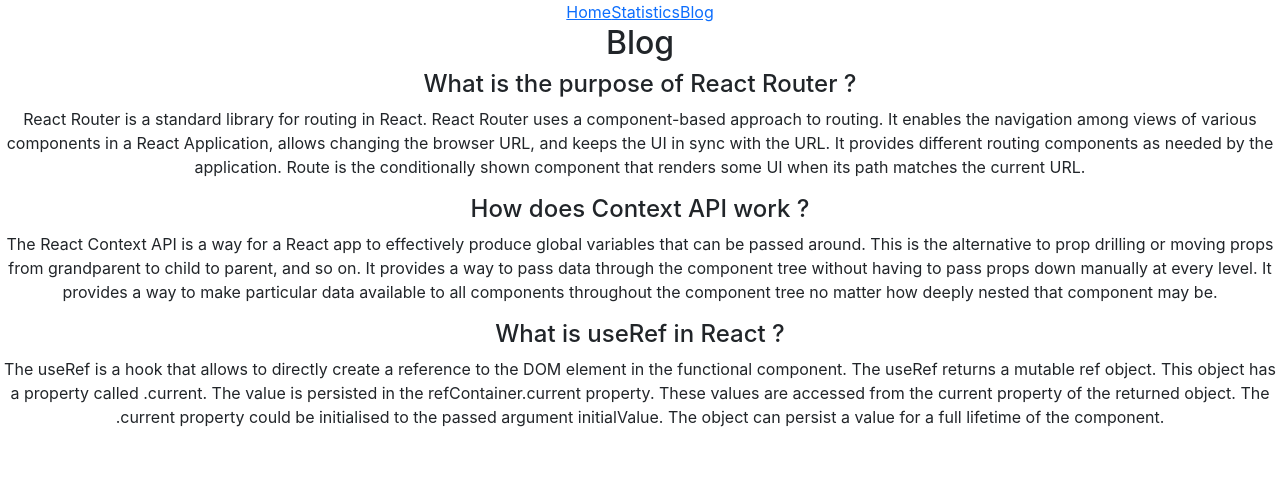
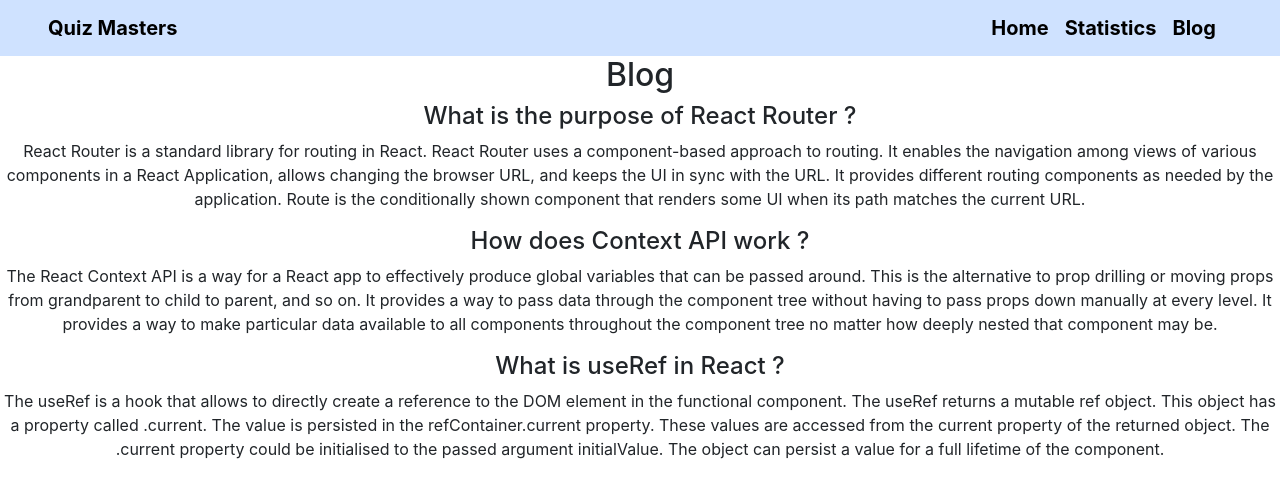
Before and after one commit to AsifKhan-27/assignment-9, a React (Create React App) app: page /blog in a window 1280 px wide. Shown: the top 498 px of the page. Built offline with nearby package versions, Linux system fonts and the light colour scheme.

Commit message:
added navbar

```diff
--- a/src/components/Course/Course.js
+++ b/src/components/Course/Course.js
@@ -9,7 +9,7 @@ const Course = ({topic}) => {
             <div className="card-body">
               <h5 className="card-title">{name}</h5>
               <p className="card-text">Total: {total}</p>
-              <a href="#" className="btn btn-primary">Go somewhere</a>
+              <a href="#" className="btn btn-primary">Take Quiz</a>
             </div>
           </div>
         </div>
--- a/src/components/Header/Header.js
+++ b/src/components/Header/Header.js
@@ -3,10 +3,16 @@ import { Link } from 'react-router-dom';
 
 const Header = () => {
     return (
-        <nav>
-            <Link to='/'>Home</Link>
-            <Link to='/statistics'>Statistics</Link>
-            <Link to='/blog'>Blog</Link>
+
+        <nav className="navbar bg-primary-subtle">
+          <div className="container-fluid d-flex justify-content-between px-5">
+                <a className="navbar-brand fw-bolder">Quiz Masters</a>
+                <div className="fw-bold">
+                    <Link className="navbar-brand" to='/'>Home</Link>
+                    <Link className="navbar-brand" to='/statistics'>Statistics</Link>
+                    <Link className="navbar-brand" to='/blog'>Blog</Link>
+                </div>
+          </div>
         </nav>
     );
 };
--- a/src/components/Home/Home.js
+++ b/src/components/Home/Home.js
@@ -8,7 +8,7 @@ const Home = () => {
     const topics=quiz["data"];
     console.log(topics);
     return (
-        <div className="mx-5 px-5 mt-6">
+        <div className="m-5 px-5 mt-6">
             <h2>Home</h2>
             <div className='d-flex flex-column flex-sm-column flex-md-row align-items-center'>
                 <img className="img-fluid rounded" src="https://encrypted-tbn0.gstatic.com/images?q=tbn:ANd9GcQXJfYokFN6RfV0jLd2kpbmcTZHhdtvhE8A_Q&usqp=CAU" alt=""/>
```
